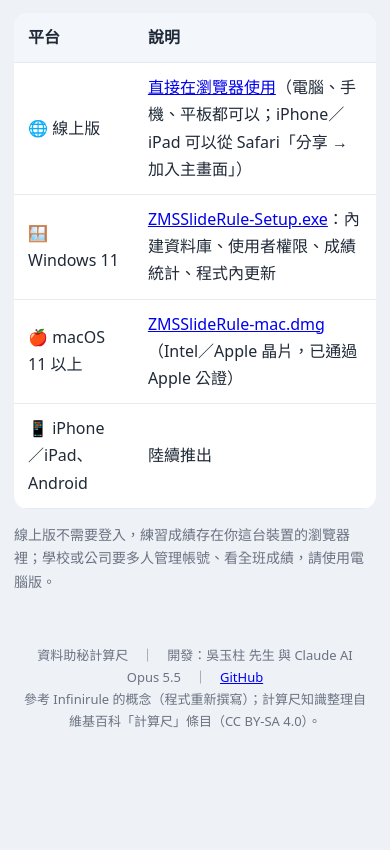
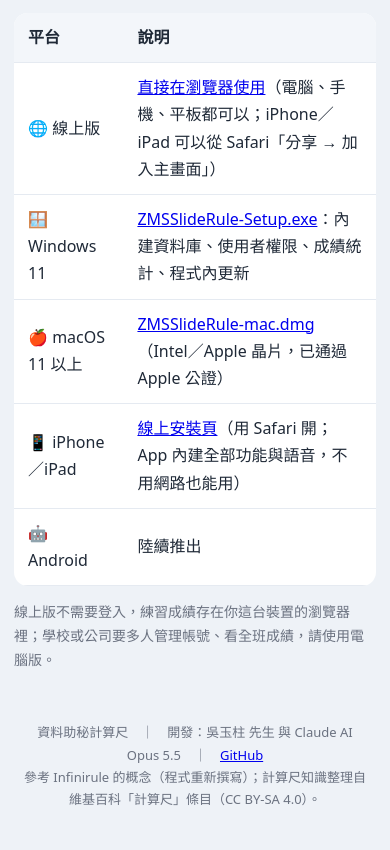
Before and after one commit to achir1015/zms-sliderule, a plain HTML site: page docs/index.html in a window 390 px wide. Shown: the part 2953-3803 px from the top of the page. Before the commit the page ends 3725 px from the top, so only its background shows below. Drawn offline with Linux system fonts and the light colour scheme.

Commit message:
README、介紹頁：iPhone／iPad 線上安裝；開發紀錄
Co-Authored-By: Claude Opus 5.5 <noreply@anthropic.com>

```diff
--- a/docs/index.html
+++ b/docs/index.html
@@ -105,7 +105,8 @@
     <tr><td>🌐 線上版</td><td><a href="app/">直接在瀏覽器使用</a>（電腦、手機、平板都可以；iPhone／iPad 可以從 Safari「分享 → 加入主畫面」）</td></tr>
     <tr><td>🪟 Windows 11</td><td><a href="https://github.com/achir1015/zms-sliderule/releases/latest">ZMSSlideRule-Setup.exe</a>：內建資料庫、使用者權限、成績統計、程式內更新</td></tr>
     <tr><td>🍎 macOS 11 以上</td><td><a href="https://github.com/achir1015/zms-sliderule/releases/latest">ZMSSlideRule-mac.dmg</a>（Intel／Apple 晶片，已通過 Apple 公證）</td></tr>
-    <tr><td>📱 iPhone／iPad、Android</td><td>陸續推出</td></tr>
+    <tr><td>📱 iPhone／iPad</td><td><a href="ios/">線上安裝頁</a>（用 Safari 開；App 內建全部功能與語音，不用網路也能用）</td></tr>
+    <tr><td>🤖 Android</td><td>陸續推出</td></tr>
   </table>
   <p style="color:var(--muted);font-size:14px">線上版不需要登入，練習成績存在你這台裝置的瀏覽器裡；學校或公司要多人管理帳號、看全班成績，請使用電腦版。</p>
 </div></section>
```
Also changed, not shown: 2 other files.
